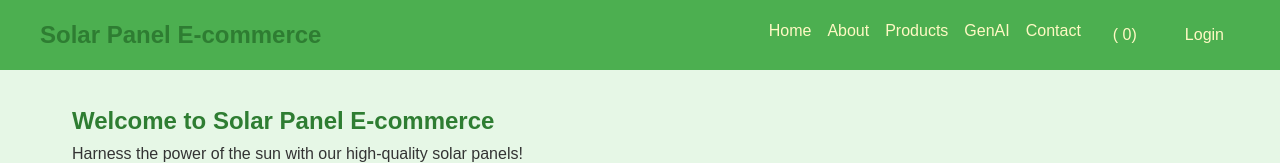
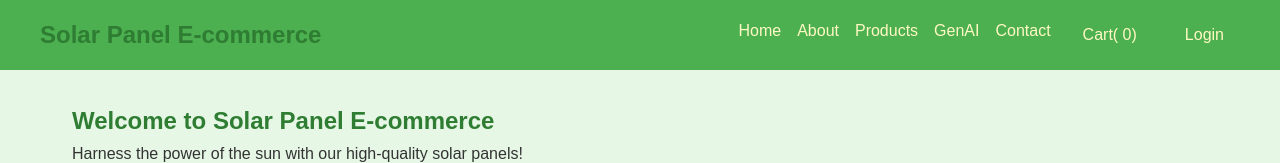
Before and after one commit to GowthamThirumoorthy/Solar-e-commerce, a plain HTML site: page index.html in a window 1280 px wide. Shown: the top 163 px of the page. Drawn offline with Linux system fonts and the light colour scheme; grey boxes are pictures that could not be loaded.

Commit message:
Update index.html

```diff
--- a/index.html
+++ b/index.html
@@ -16,7 +16,7 @@
                 <li><a href="#products">Products</a></li>
                 <li><a href="#ai-assistant">GenAI</a></li>
                 <li><a href="#contact">Contact</a></li>
-                <li><button id="cart-button">( <span id="cart-count">0</span>)</button></li>
+                <li><button id="cart-button">Cart( <span id="cart-count">0</span>)</button></li>
                 <li><button id="login-button">Login</button></li>
             </ul>
         </nav>
```
